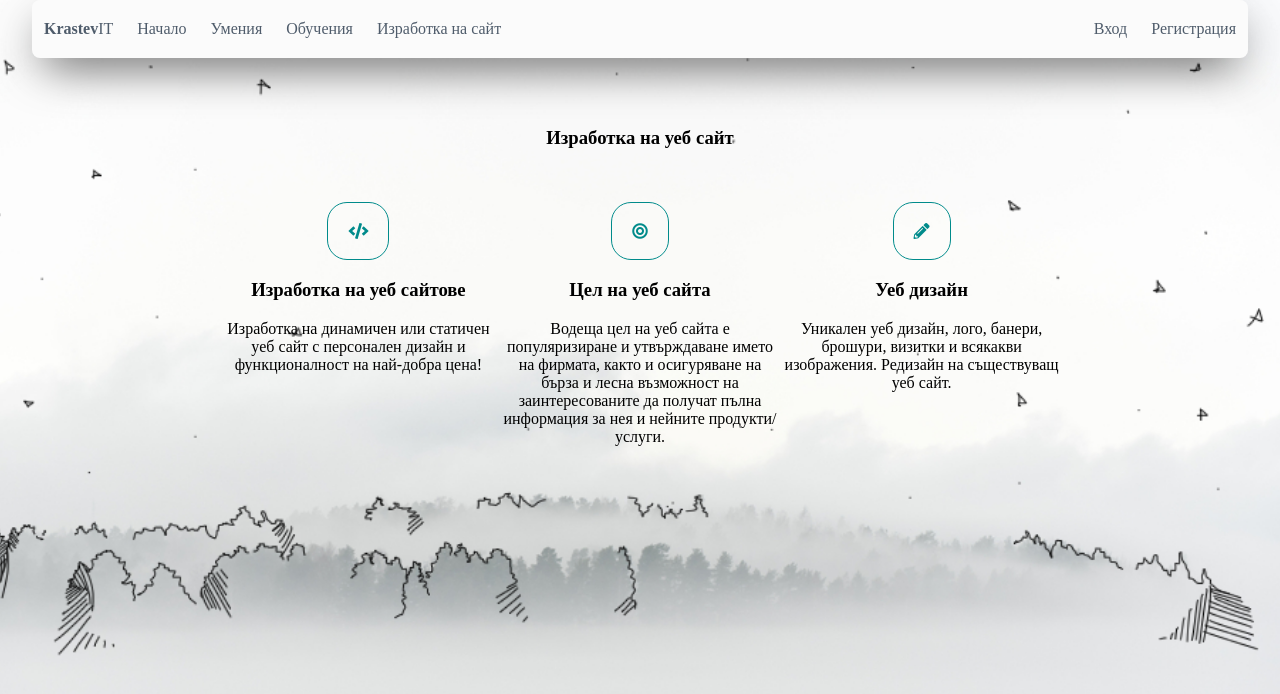
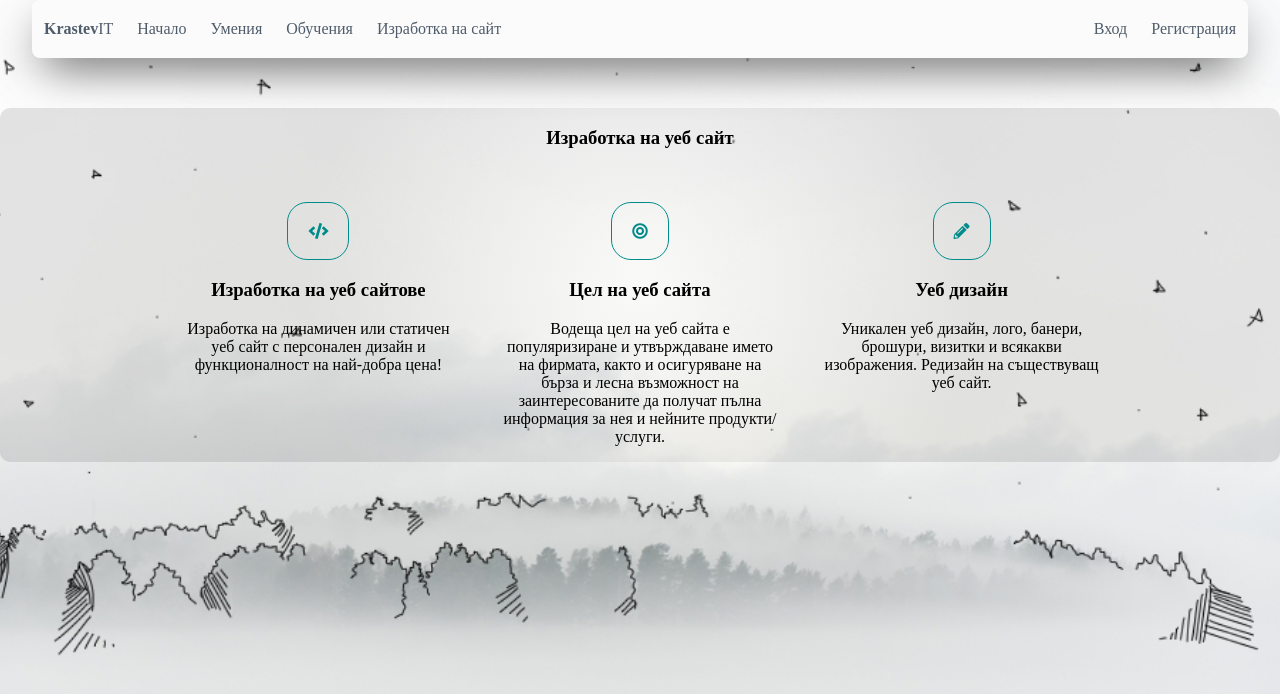
Before and after one commit to KrastevIT/krastev-it_with-angular, an Angular app: page /create-site in a window 1280 px wide. Shown: the top 694 px of the page. Built offline with nearby package versions, Linux system fonts and the light colour scheme.

Commit message:
Edit Create-Site-Header

```diff
--- a/src/app/components/landing/create-site-page/create-site-header/create-site-header.component.css
+++ b/src/app/components/landing/create-site-page/create-site-header/create-site-header.component.css
@@ -4,6 +4,8 @@
     justify-content: center;
     text-align: center;
     margin-top: 50px;
+    border-radius: 10px;
+    background: radial-gradient(circle, rgba(255, 255, 255, 0.1) 0%, rgba(0, 0, 0, 0.1) 50%, rgba(0, 0, 0, 0.1) 100%);
 }
 
 .create-site-wrapper .create-site-name-wrapper {
@@ -14,6 +16,7 @@
 .create-site-wrapper .content-wrapper {
     flex-basis: 33%;
     max-width: 22%;
+    margin: 0px 20px;
 }
 
 .create-site-wrapper i {
```
